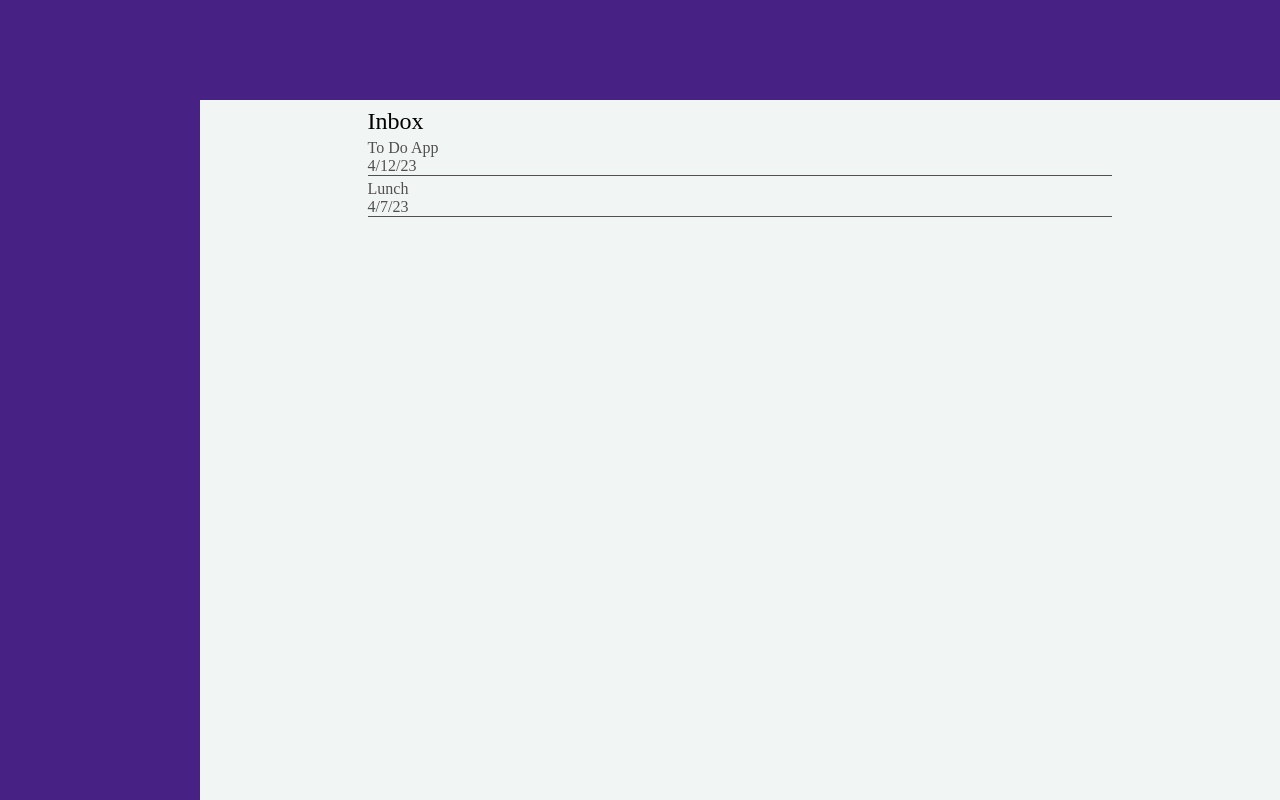
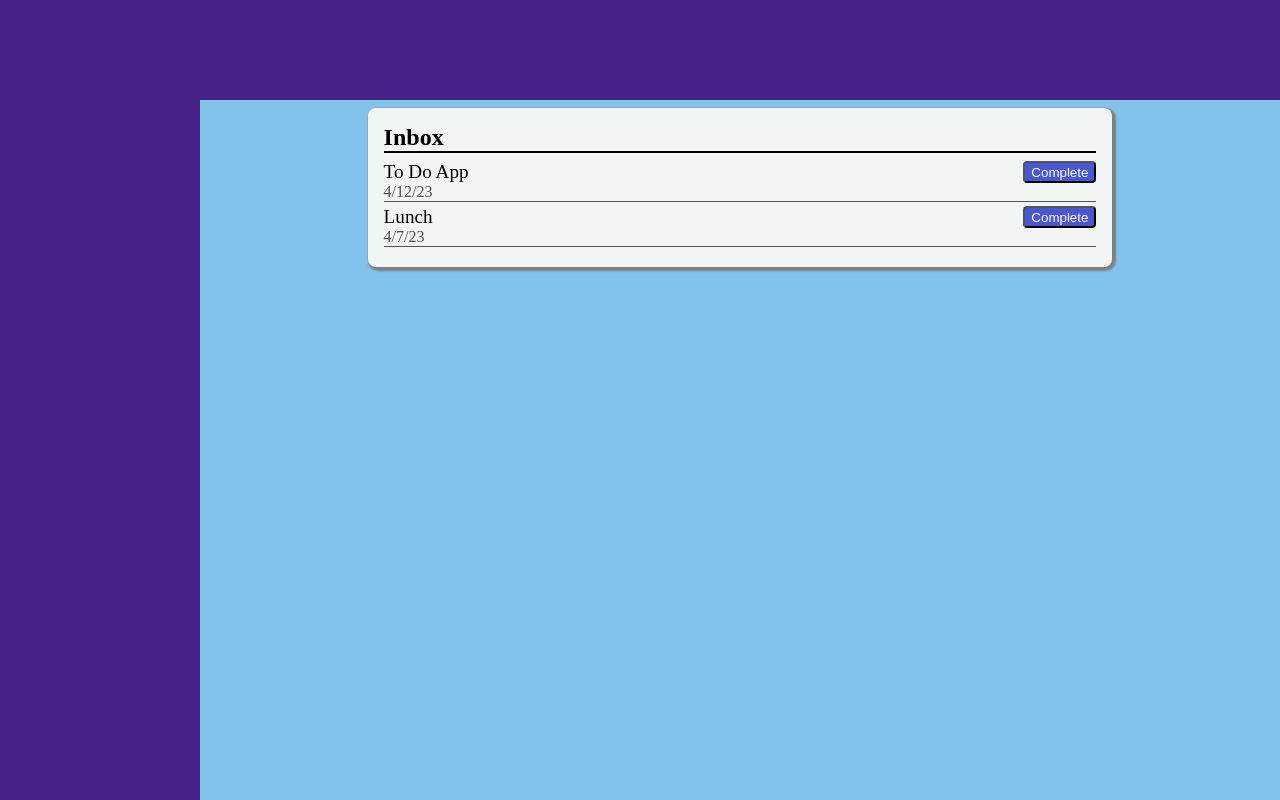
Before and after one commit to jdittert/todoapp, a website built with webpack: page dist/index.html in a window 1280 px wide. Built offline with nearby package versions, Linux system fonts and the light colour scheme.

Commit message:
Add functionality to complete tasks

```diff
--- a/src/index.js
+++ b/src/index.js
@@ -68,23 +68,45 @@ listTitle.after(taskUL);
 
 // Add items to task list
 function updateTaskList() {
+    const incomplete = tasks.filter(isIncomplete);
     taskUL.innerText = '';
-    tasks.forEach(task => addTaskToUL(task));
+    if (incomplete.length !== 0) {
+        incomplete.forEach(task => addTaskToUL(task));
+    } else {
+        taskUL.innerText = 'All caught up!'
+    };
+
+    function isIncomplete(task) {
+        if (task.complete === 'yes') {
+            return false;
+        };
+        return true;
+    };
 }
 
 function addTaskToUL(task) {
     const taskItem = document.createElement('li');
     taskItem.classList.add('task-item');
+
     // Top row
     const itemTop = document.createElement('div');
     itemTop.classList.add('item-top');
     itemTop.innerText = `${task.name}`;
     taskItem.appendChild(itemTop);
+
+    const completeButton = document.createElement('button');
+    completeButton.setAttribute('data-index', `${tasks.indexOf(task)}`);
+    completeButton.classList.add('complete-button');
+    completeButton.innerText = 'Complete';
+    completeButton.addEventListener('click', completeTask);
+    itemTop.appendChild(completeButton);
+
     // Bottom row
     const itemBottom = document.createElement('div');
     itemBottom.classList.add('item-bottom');
     itemBottom.innerText = `${task.dueDate}`;
     taskItem.appendChild(itemBottom);
+
     // Append to ul
     taskUL.appendChild(taskItem);
 }
@@ -92,6 +114,12 @@ function addTaskToUL(task) {
 // Create task function
 function addTask(task) {
     tasks.push(task);
+}
+
+function completeTask(event) {
+    const taskIndex = event.currentTarget.dataset.index;
+    tasks[taskIndex].complete = 'yes';
+    updateTaskList();
 }
 
 // Create form for inputing task
--- a/src/style.css
+++ b/src/style.css
@@ -4,6 +4,7 @@
     --light-accent-color: #82c3ec;
     --icon-color: #4b56d2;
     --text-color: #505050;
+    --hover-color: white;
 }
 
 * {
@@ -38,7 +39,7 @@ main {
 
 #task-section {
     grid-area: 2 / 2 / 3 / 3;
-    background: var(--header-background);
+    background: var(--light-accent-color);
     color: var(--text-color);
     padding: .5rem;
 }
@@ -47,6 +48,13 @@ main {
     display: grid;
     grid-template-columns: 15% 70% 15%;
     justify-content: center;
+}
+
+#task-list {
+    background-color: var(--header-background);
+    padding: 1rem;
+    border-radius: 8px;
+    box-shadow: 2px 2px 2px 2px gray;
 }
 
 .form-field {
@@ -63,13 +71,31 @@ li {
     list-style: none;
     margin: 0;
     padding:0;
-    gap: 8px;
+}
+
+.task-item:hover {
+    background-color: var(--hover-color);
 }
 
 #list-title {
     font-size: 1.5rem;
+    font-weight: bold;
     color: black;
-    margin-bottom: .25rem;
+    margin-bottom: .5rem;
+    border-bottom: 2px solid black;
+}
+
+.item-top {
+    display: flex;
+    justify-content: space-between;
+    color: black;
+    font-size: 1.2rem;
+}
+
+.complete-button {
+    border-radius: 4px;
+    background-color: var(--icon-color);
+    color: white;
 }
 
 .task-item {
```
Also changed, not shown: dist/main.js.
